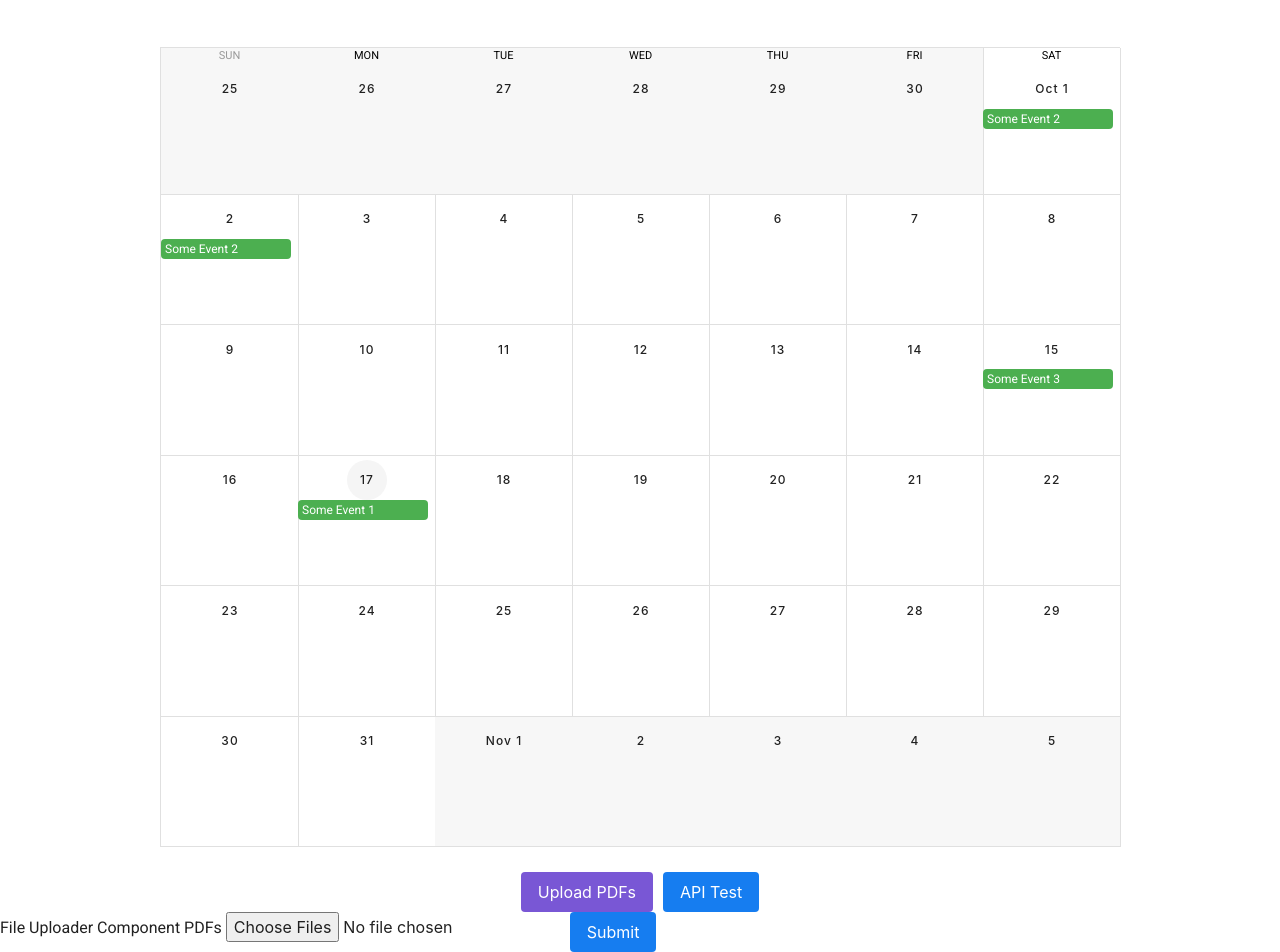
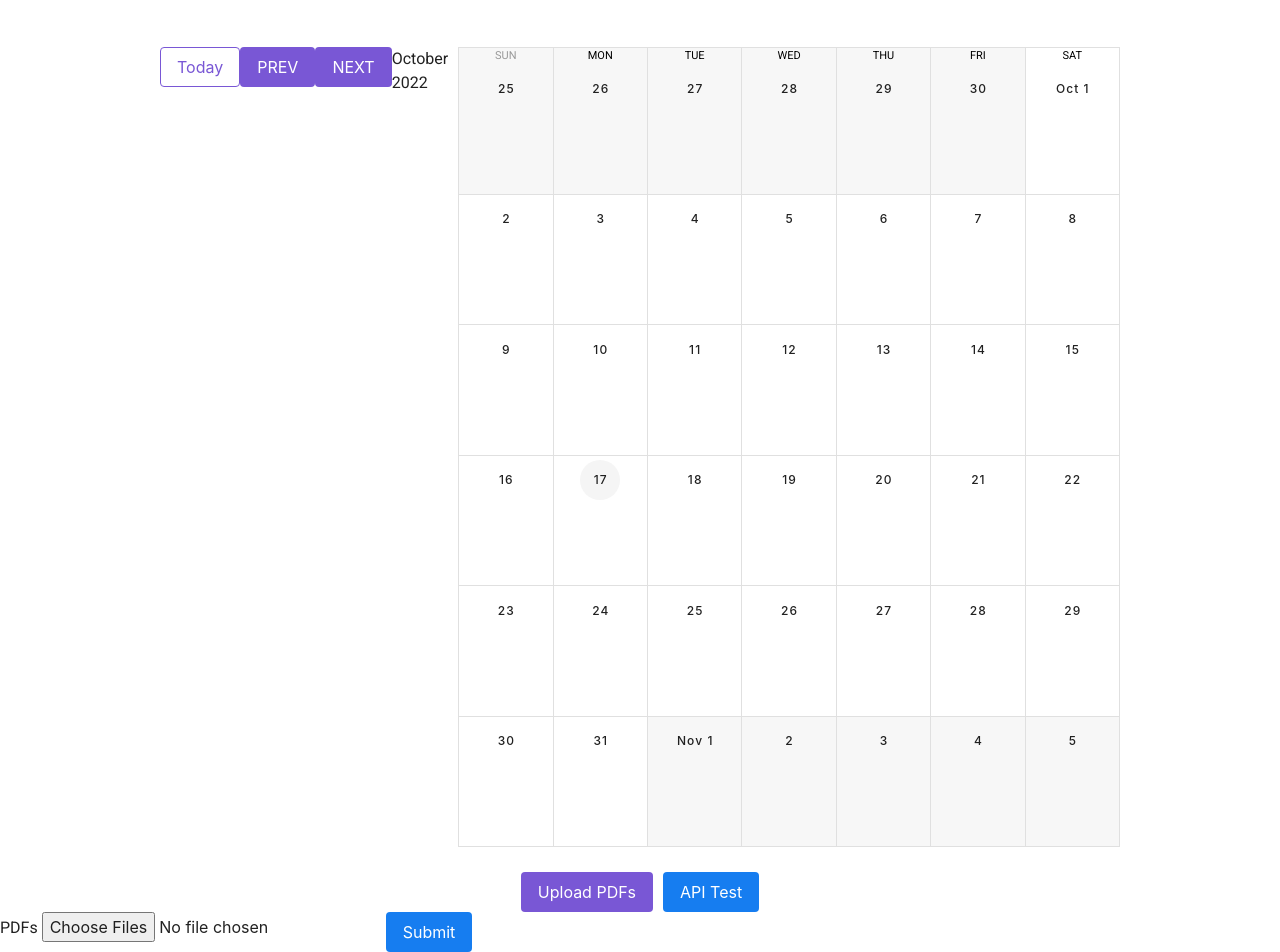
Before and after one commit to nichc74/pdf-date-extractor, a Vue app in the folder ui/: page / in a window 1280 px wide. Shown: the part 81-1033 px from the top of the page. Built offline with nearby package versions, Linux system fonts and the light colour scheme; no server answers.

Commit message:
Hooking up massage_calendar_dates() to return of post. Hooked up the massaged data to event calendar as well so now it displays when I upload! Also fixed calendar widgit to be able to toggle between months as well as display month/year

```diff
--- a/ui/src/App.vue
+++ b/ui/src/App.vue
@@ -38,12 +38,18 @@
 
     <v-main>
       <div>
-        <Calendar/>
+        <Calendar :otherEvents="logOfExtractedDates"/>
         <div class="buttonsWrapper">
           <b-button id="pdfUploadBtn" type="is-primary">Upload PDFs</b-button>
-          <b-button id="apiButton" v-on:click="handleButtonClick" type="is-info">API Test</b-button>
+          <b-button id="apiButton" type="is-info">API Test</b-button>
         </div>
-        <FileUploader/>
+        <div id="fileUploader">
+          <label>
+              PDFs
+              <input type="file" id="files" ref="files" multiple @change="handleFileUploads( $event )"/>
+          </label>
+          <b-button id="uploadSubmitBtn" v-on:click="submitPDFs()" type="is-info">Submit</b-button>
+        </div>
       </div>
     </v-main>
   </v-app>
@@ -52,43 +58,45 @@
 <script>
 import axios from 'axios';
 import Calendar from './components/Calendar';
-import FileUploader from './components/FileUploader';
-
-// const HARBOUR_BLUE = "#2f5a89"
 
 export default {
   name: 'App',
   components: {
     Calendar,
-    FileUploader
   },
   data: () => ({
-    parsedPdfData: {}
+    files: '',
+    logOfExtractedDates: []
   }),
-  mounted () {
-    axios.post('http://127.0.0.1:8000/extractor/parse-pdfs/', {
-      headers: {
-        'Content-Type': 'application/json'
+  methods: {
+    handleFileUploads(event){
+      this.files = event.target.files;
+    },
+    submitPDFs() {
+      let formData = new FormData();
+
+      // Append files to formData to prepare to send
+      for(let i = 0; i < this.files.length; i++) {
+        let currPDF = this.files[i]
+        console.log(currPDF)
+        formData.append('pdf[' + i + ']', currPDF)
       }
-    }).then(response => {
-        this.parsedPdfData = response.data
-        console.log(response)
-      }
-    )
-  },
-  methods: {
-    handleButtonClick() {
-      console.log('Im being clicked!')
-      axios.post('http://127.0.0.1:8000/extractor/parse-pdfs/', {
-        headers: {
-          'Content-Type': 'application/json',
+
+      var self = this;
+      axios.post('http://127.0.0.1:8000/extractor/parse-pdfs/',
+        formData,
+        {
+          headers: {
+              'Content-Type': 'multipart/form-data',
+          }
         }
-      }).then(response => {
-          console.log('Im in the response')
-          this.parsedPdfData = response.data
-          console.log(response)
-        }
-      )
+      ).then(function(response) {
+        let data = response.data
+        self.logOfExtractedDates = data.log_of_extracted_dates
+      }).catch(function(error){
+        console.log(error)
+        console.log('FAILURE!!');
+      });
     }
   }
 };
--- a/ui/src/components/Calendar.vue
+++ b/ui/src/components/Calendar.vue
@@ -13,8 +13,20 @@
               </v-card-text>
           </v-card>
       </v-menu>
+      <b-button
+        id="todayBttn"
+        type="is-primary"
+        outlined
+        v-on:click="setToday"
+      >
+        Today
+      </b-button>
+      <b-button type="is-primary" v-on:click="prev">PREV</b-button>
+      <b-button type="is-primary" v-on:click="next">NEXT</b-button>
+      {{displayMonthYear}}
       <v-calendar
-          :events="events"
+          ref="calendar"
+          :events="otherEvents"
           @click:event="showEvent"
           v-model="focus"
           :type="type"
@@ -25,7 +37,10 @@
 
 <script>
 export default {
-  name: 'CodingBeautyCalendar',
+  name: 'EventCalendar',
+  props: {
+    otherEvents: Array
+  },
   data: () => {
     return {
       today: new Date().toISOString().substring(0, 10),
@@ -35,6 +50,7 @@ export default {
       selectedOpen: false,
       selectedElement: undefined,
       selectedEvent: {},
+      displayMonthYear: '',
       events: [
         {
           name: 'Some Event 1',
@@ -59,6 +75,10 @@ export default {
       ],
     };
   },
+  mounted () {
+    this.$refs.calendar.checkChange()
+    this.displayMonthYear = this.$refs.calendar.title
+  },
   methods: {
       showEvent({ nativeEvent, event }) {
         const open = () => {
@@ -70,7 +90,6 @@ export default {
                 )
             );
         };
-
         if (this.selectedOpen) {
             this.selectedOpen = false;
             requestAnimationFrame(() =>
@@ -79,8 +98,19 @@ export default {
         } else {
             open();
         }
-
         nativeEvent.stopPropagation();
+    },
+    setToday () {
+      this.focus = ''
+      this.displayMonthYear = this.$refs.calendar.title
+    },
+    prev () {
+      this.$refs.calendar.prev()
+      this.displayMonthYear = this.$refs.calendar.title
+    },
+    next () {
+      this.$refs.calendar.next()
+      this.displayMonthYear = this.$refs.calendar.title
     },
   }
 };
--- a/ui/src/components/FileUploader.vue
+++ /dev/null
@@ -1,57 +0,0 @@
-<template>
-    <div id="fileUploader">
-        File Uploader Component
-        <label>
-            PDFs
-            <input type="file" id="files" ref="files" multiple @change="handleFileUploads( $event )"/>
-        </label>
-        <b-button id="uploadSubmitBtn" v-on:click="submitPDFs()" type="is-info">Submit</b-button>
-    </div>
-</template>
-
-<script>
-import axios from 'axios';
-
-export default {
-    name: 'FileUploader',
-    data: () => ({
-        files: '',
-        logOfExtractedDates: {}
-    }),
-    methods: {
-        handleFileUploads(event){
-            this.files = event.target.files;
-        },
-        submitPDFs() {
-            let formData = new FormData();
-
-            // Append files to formData to prepare to send
-            for(let i = 0; i < this.files.length; i++) {
-                let currPDF = this.files[i]
-                console.log(currPDF)
-                formData.append('pdf[' + i + ']', currPDF)
-
-            }
-
-            var self = this;
-            axios.post('http://127.0.0.1:8000/extractor/parse-pdfs/',
-                formData,
-                {
-                    headers: {
-                        'Content-Type': 'multipart/form-data',
-                    }
-                }
-            ).then(function(response) {
-                let data = response.data
-                self.logOfExtractedDates = data.log_of_extracted_dates
-            }).catch(function(error){
-                console.log(error)
-                console.log('FAILURE!!');
-            });
-        }
-    }
-};
-</script>
-
-<style>
-</style>
```
Also changed, not shown: 2 other files (tests, documents, lock files or other folders). Lines whose indentation alone changed are shown as unchanged.
